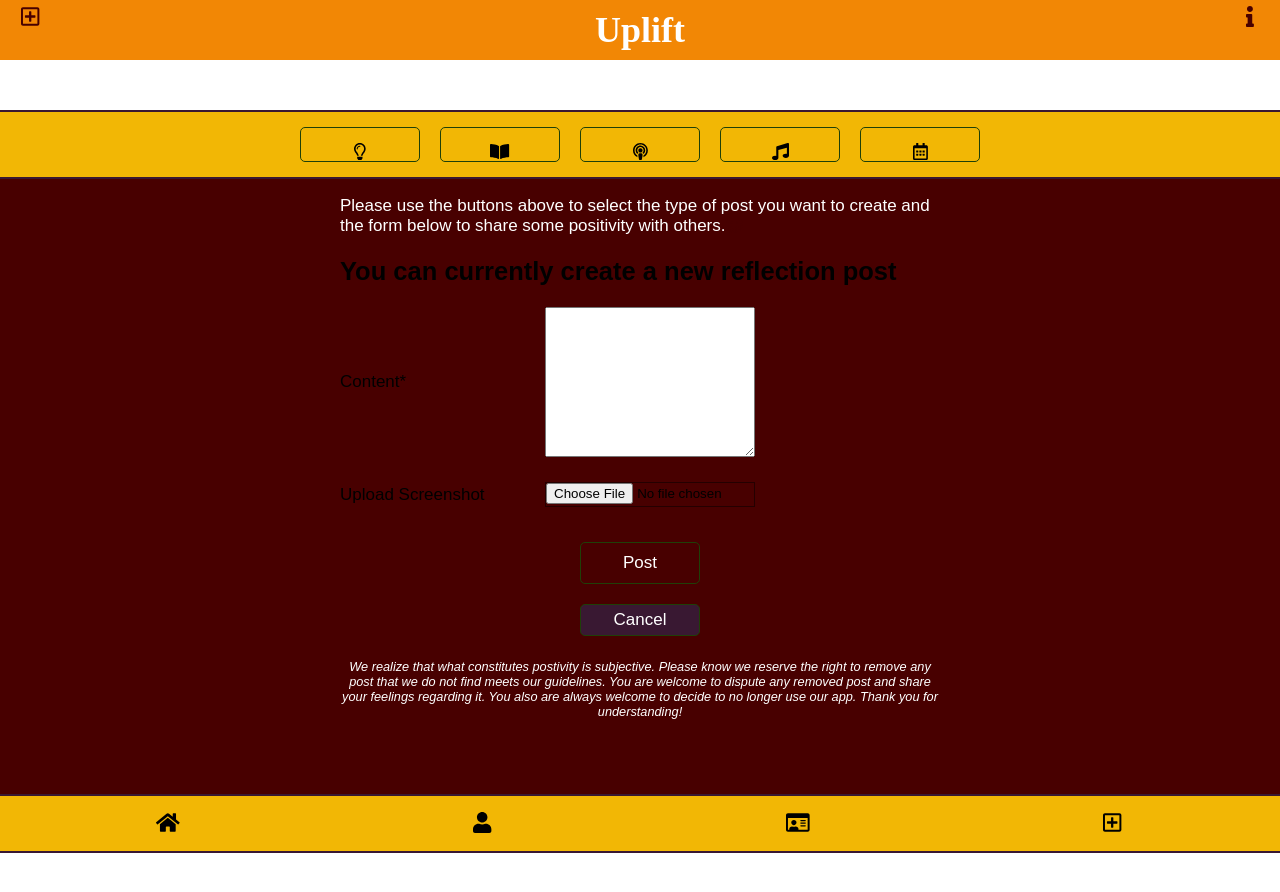
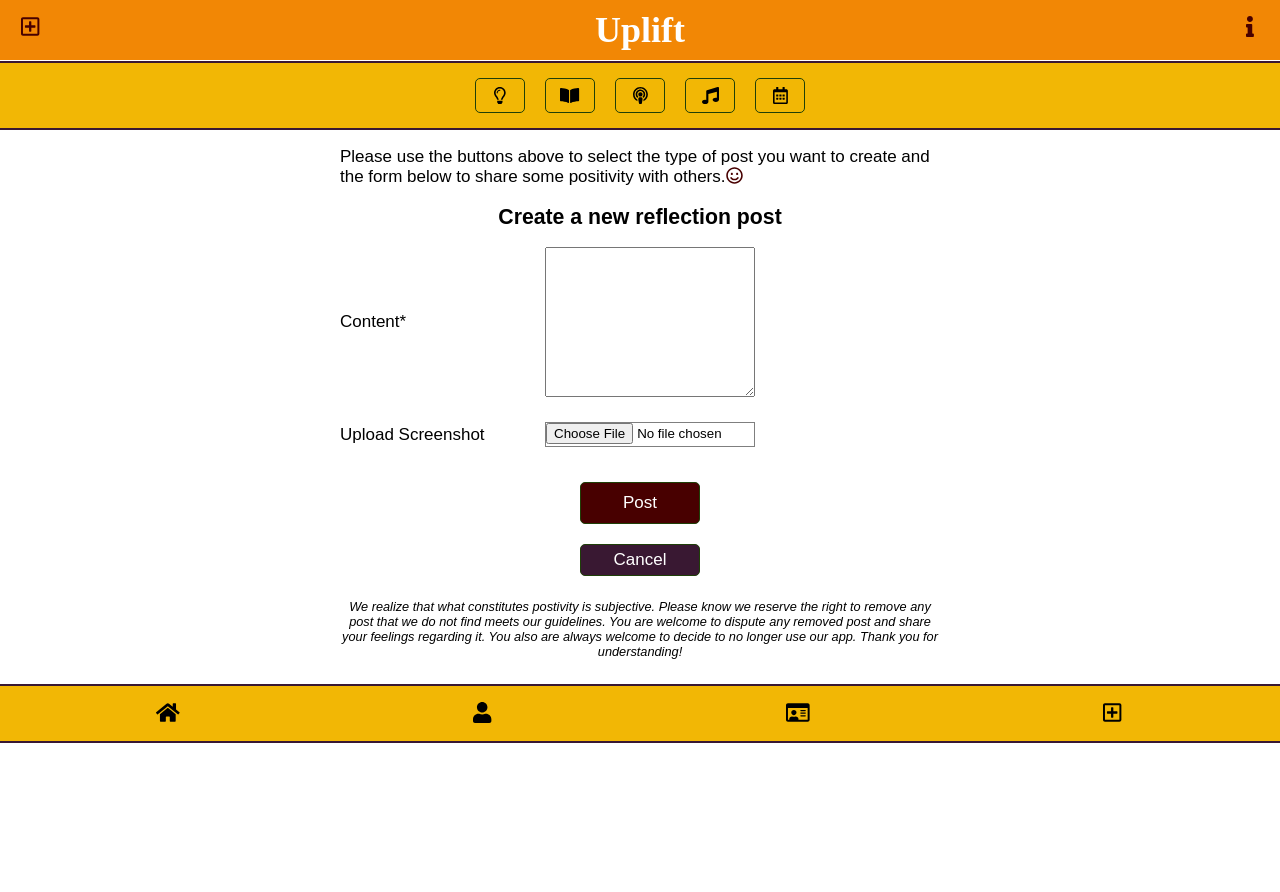
Before and after one commit to mteachey/open-and-up-app, a React (Create React App) app: page /new-post in a window 1280 px wide. Shown: the top 892 px of the page. After the commit the page ends 800 px from the top, so only its background shows below. Built offline with nearby package versions, Linux system fonts and the light colour scheme; no server answers; a web font is replaced by a local one.

Commit message:
styled New Post screen

```diff
--- a/src/Components/NewPost.js
+++ b/src/Components/NewPost.js
@@ -279,7 +279,7 @@ class NewPost extends Component{
                         ref="form">
                         <div className="form-intro">
                             <p>Please use the buttons above to select the type of post you want to create and the form below to share some positivity with others.<FontAwesomeIcon className="filter-icon inline-block-icon" icon={faSmile} /></p>
-                            <h2>You can currently create a new {this.state.fieldType} post</h2>
+                            <h2>Create a new {this.state.fieldType} post</h2>
                         </div>
                         <div>
                             <div className={`form-field-group field-title ${areTypeSpecificFieldsVisible['title'] ? "" : " hidden"}`}>
--- a/src/Components/SinglePost.js
+++ b/src/Components/SinglePost.js
@@ -141,11 +141,11 @@ class SinglePost extends Component{
                             {connectionButton}
                         </div>
                     </div>
+                    {uploadedImage}
                     {title ? <span className="post-span post-title">{title}</span> :""}
                     {by ? <span className="post-span post-artist">{by}</span> :""}
                     {content ? <span className="post-span post-content">{content}</span> :""}
                     {link ? <span className="post-span post-link"><a href={link}>Link to listen or learn more</a></span> : ""}
-                    {uploadedImage}
                 </div>
 
                 {bookmarkButton}
--- a/src/_styles/Form.css
+++ b/src/_styles/Form.css
@@ -1,7 +1,21 @@
+.new-post main{
+    margin-top:61px;
+    margin-bottom:0;
+    background-color: #fff;
+}
 
 .new-post-form{
     font-size: 17px;
     width: 90%;
+}
+
+.new-post p{
+    color:#000;
+}
+
+.new-post h2{
+    font-size:1.25em;
+    text-align:center;
 }
 
 .form-field-group {
@@ -27,7 +41,7 @@ select {
     text-align: left;
     max-width: 600px;
     margin: auto;
-    margin-bottom:75px;
+    margin-bottom:25px;
 }
 
 input, textarea{
@@ -70,6 +84,11 @@ input{
     display: inline-block;
 }
 
+.new-post .filter-button-row button{
+    width:50px;
+    padding:2px;
+}
+
 .form-buttons{
     flex-direction: column;
     align-items: center;
--- a/src/_styles/filter.css
+++ b/src/_styles/filter.css
@@ -48,7 +48,7 @@ section.search-row{
 }
 
 .nav .button-icon-link{
-    margin:0px 5px;
+    margin:10px 5px;
 }
 
 .filter-button-row svg.filter-icon path {
--- a/src/_styles/posts.css
+++ b/src/_styles/posts.css
@@ -17,7 +17,7 @@
 
 .post-span {
     padding-bottom: 10px;
-    font-size:22px;
+    font-size:20px;
 }
 
 .post-title {
```
